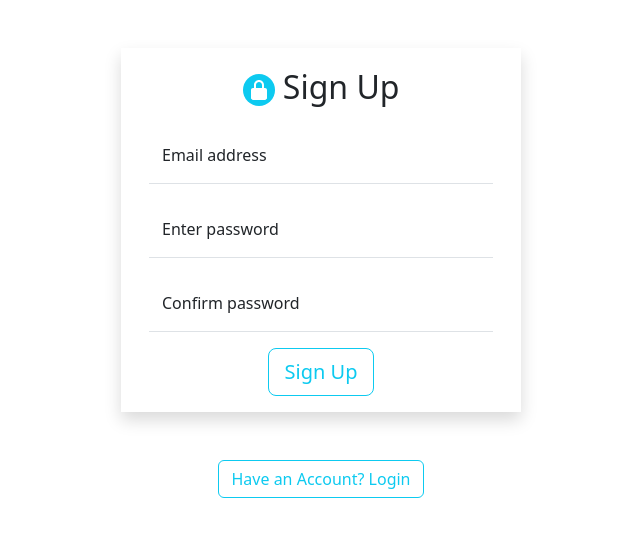
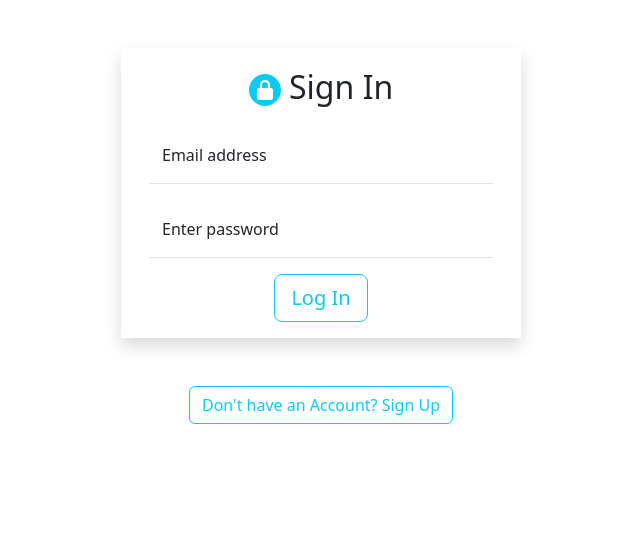
Before and after one commit to swapnilbhakare/Mail-Box-Client, a React (Create React App) app: page / in a window 1280 px wide. Shown: the top 536 px of the page, without its empty margins (319-959 px from the left). Built offline with nearby package versions, Linux system fonts and the light colour scheme.

Commit message:
Login Screen done

```diff
--- a/src/App.js
+++ b/src/App.js
@@ -2,12 +2,20 @@ import './App.css';
 import { Button } from 'react-bootstrap';
 import Authentication from './Components/Auth/Authentication';
 import { Route, Routes } from 'react-router-dom';
-
+import Home from './Components/Pages/Home'
+import { useSelector } from 'react-redux';
 function App() {
+  const isLoggedIn = useSelector((state)=>state.authentication.isLoggedIn)
   return (
     <div className="App">
+      <Routes>
 
-      <Authentication/>
+
+       <Route path="/" element={<Authentication />} />
+       {isLoggedIn && (
+ <Route path="/home" element={<Home />} />
+       )}
+        </Routes>
 
     </div>
   );
--- a/src/Components/Auth/Authentication.js
+++ b/src/Components/Auth/Authentication.js
@@ -1,87 +1,195 @@
 import React, { useRef, useState } from "react";
 import { toast } from "react-toastify";
 import "react-toastify/dist/ReactToastify.css";
-import { Col, Form, Row, Button, FloatingLabel, Container } from "react-bootstrap";
+import {
+  Col,
+  Form,
+  Row,
+  Button,
+  FloatingLabel,
+  Container,
+} from "react-bootstrap";
 import { BiSolidLockAlt } from "react-icons/bi";
-import styleshhet from './Authentication.module.css'
-
-
+import styleshhet from "./Authentication.module.css";
+import { useNavigate } from "react-router-dom";
+import { login } from "../../Store/auth-slice";
 import { useDispatch } from "react-redux";
 // AIzaSyBSRUpGLF7ibaidLOQigcjjDfdz-vXDTsU
 
-
 const Authentication = () => {
-
+  const navigate = useNavigate();
   const emailInputRef = useRef();
   const passwordInputRef = useRef();
   const confirmPasswordInputRef = useRef();
   const [isLogin, setIsLogin] = useState(true);
+  const dispatch = useDispatch();
 
- const submitHandler =(event)=>{
-  event.preventDefault()
-  const enterdEmail = emailInputRef.current.value
-  const enterdPassword = passwordInputRef.current.value
-  const enterdConfirmPassword = confirmPasswordInputRef.current.value
+  const switchAuthModeHandler = () => {
+    setIsLogin((prevState) => !prevState);
+  };
 
-  let errorMessage
-    let url= "https://identitytoolkit.googleapis.com/v1/accounts:signUp?key=AIzaSyBSRUpGLF7ibaidLOQigcjjDfdz-vXDTsU"
+  const submitHandler = async (event) => {
+    event.preventDefault();
+    const enterdEmail = emailInputRef.current.value;
+    const enterdPassword = passwordInputRef.current.value;
+    const enterdConfirmPassword = !isLogin
+      ? confirmPasswordInputRef.current.value
+      : null;
 
-  if(enterdEmail && enterdPassword && enterdConfirmPassword){
-    if(enterdPassword !== enterdConfirmPassword){
-      alert("Please check Password")
+    let url;
+    if (!isLogin && enterdPassword !== enterdConfirmPassword) {
+      toast.error("Passwords did not match", {
+        position: "top-right",
+        autoClose: 2000,
+        hideProgressBar: false,
+        closeOnClick: true,
+        pauseOnHover: false,
+        draggable: true,
+        progress: undefined,
+      });
 
-    }else{
-        fetch(url,{
-          method:"POST",
-          body:JSON.stringify({
-            email:enterdEmail,
-            password:enterdPassword,
-            confirmPassword:enterdConfirmPassword,
-            returnSecureToken:true
+      return;
+    }
+    if (isLogin) {
+      url =
+        "https://identitytoolkit.googleapis.com/v1/accounts:signInWithPassword?key=AIzaSyBSRUpGLF7ibaidLOQigcjjDfdz-vXDTsU";
+    } else {
+      url =
+        "https://identitytoolkit.googleapis.com/v1/accounts:signUp?key=AIzaSyBSRUpGLF7ibaidLOQigcjjDfdz-vXDTsU";
+    }
+    try {
+      const response = await fetch(url, {
+        method: "POST",
+        body: JSON.stringify({
+          email: enterdEmail,
+          password: enterdPassword,
+          returnSecureToken: true,
         }),
-          headers:{
+        headers: {
           "Content-Type": "application/json",
+        },
+      });
+      if (response.ok) {
+        const data = await response.json();
+        const idToken = data.idToken;
+        const userId = data.email;
+        dispatch(login({ idToken, userId }));
+        if (isLogin) {
+          toast.success("User has successfully signed in", {
+            position: "top-right",
+            autoClose: 2000,
+            hideProgressBar: false,
+            closeOnClick: true,
+            pauseOnHover: false,
+            draggable: true,
+            progress: undefined,
+          });
+
+          navigate("/home");
+        } else {
+          // navigate("/verification");
+          toast.success("User has successfully signed up", {
+            position: "top-right",
+            autoClose: 2000,
+            hideProgressBar: false,
+            closeOnClick: true,
+            pauseOnHover: false,
+            draggable: true,
+            progress: undefined,
+          });
         }
-        }).then((res)=>{
-          if(res.ok){
-            return res.json()
-          }else{
-            return res.json().then((data)=>{
-              errorMessage = "Authentication Failed !"
-              throw new Error(errorMessage)
-            })
+        if (!isLogin) {
+          confirmPasswordInputRef.current.value = "";
         }
-        }).then((data)=>{
-          console.log(data)
-          console.log('signed up successfully')
-        }).catch((err)=>{
-          alert(err.message)
-        })
+        emailInputRef.current.value = "";
+        passwordInputRef.current.value = "";
+      } else {
+        const data = await response.json();
+        if (isLogin) {
+          if (data.error.message === "EMAIL_NOT_FOUND") {
+            toast.error("User not found.", {
+              position: "top-right",
+              autoClose: 2000,
+              hideProgressBar: false,
+              closeOnClick: true,
+              pauseOnHover: false,
+              draggable: true,
+              progress: undefined,
+            });
+          } else if (data.error.message === "INVALID_PASSWORD") {
+            toast.error("Invalid password.", {
+              position: "top-right",
+              autoClose: 2000,
+              hideProgressBar: false,
+              closeOnClick: true,
+              pauseOnHover: false,
+              draggable: true,
+              progress: undefined,
+            });
+          } else {
+            toast.error("Login Failed!", {
+              position: "top-right",
+              autoClose: 2000,
+              hideProgressBar: false,
+              closeOnClick: true,
+              pauseOnHover: false,
+              draggable: true,
+              progress: undefined,
+            });
           }
-
-
-  }else{
-    alert("Please enter valid details")
+        } else {
+          if (data.error.message === "EMAIL_EXISTS") {
+            toast.error("User already exists.", {
+              position: "top-right",
+              autoClose: 2000,
+              hideProgressBar: false,
+              closeOnClick: true,
+              pauseOnHover: false,
+              draggable: true,
+              progress: undefined,
+            });
+          } else {
+            toast.error("Sign-up Failed!", {
+              position: "top-right",
+              autoClose: 2000,
+              hideProgressBar: false,
+              closeOnClick: true,
+              pauseOnHover: false,
+              draggable: true,
+              progress: undefined,
+            });
           }
         }
-
-
-
+      }
+    } catch (error) {
+      console.error(error);
+      toast.error("An error occurred. Please try again later.", {
+        position: "top-right",
+        autoClose: 2000,
+        hideProgressBar: false,
+        closeOnClick: true,
+        pauseOnHover: false,
+        draggable: true,
+        progress: undefined,
+      });
+    }
+  };
 
   return (
     <Container>
       <Form onSubmit={submitHandler}>
-
-
-
-      <Row  className="d-flex p-3  flex-column shadow align-items-center mx-auto mt-5" style={{width:"400px"}}>
+        <Row
+          className="d-flex p-3  flex-column shadow align-items-center mx-auto mt-5"
+          style={{ width: "400px" }}
+        >
           <Col>
             <h2 className="p-1 mb-3 center">
-            <BiSolidLockAlt   className="rounded-circle p-1 text-white bg-info" /> Sign Up
+              <BiSolidLockAlt className="rounded-circle p-1 text-white bg-info" />{" "}
+              {isLogin ? "Sign In" : "Sign Up"}
             </h2>
           </Col>
 
-        <Col >
+          <Col>
             <Form.Group>
               <FloatingLabel
                 controlId="floatingInput"
@@ -89,7 +197,7 @@ const Authentication = () => {
                 className="mb-3"
               >
                 <Form.Control
-                className={`${styleshhet['form-control']} border-0 border-bottom rounded-0 `}
+                  className={`${styleshhet["form-control"]} border-0 border-bottom rounded-0 `}
                   type="email"
                   placeholder="Enter Email"
                   ref={emailInputRef}
@@ -105,7 +213,7 @@ const Authentication = () => {
                 className="mb-3"
               >
                 <Form.Control
-                className={` ${styleshhet['form-control']} border-0 border-bottom rounded-0 `}
+                  className={` ${styleshhet["form-control"]} border-0 border-bottom rounded-0 `}
                   type="password"
                   placeholder="Enter password"
                   ref={passwordInputRef}
@@ -113,7 +221,7 @@ const Authentication = () => {
                 />
               </FloatingLabel>
             </Form.Group>
-
+            {!isLogin && (
               <Form.Group>
                 <FloatingLabel
                   controlId="floatingInput"
@@ -121,7 +229,7 @@ const Authentication = () => {
                   className="mb-3"
                 >
                   <Form.Control
-                className={` ${styleshhet['form-control']} border-0 border-bottom rounded-0 `}
+                    className={` ${styleshhet["form-control"]} border-0 border-bottom rounded-0 `}
                     type="password"
                     placeholder="Confirm password"
                     ref={confirmPasswordInputRef}
@@ -129,21 +237,34 @@ const Authentication = () => {
                   />
                 </FloatingLabel>
               </Form.Group>
-
+            )}
             <Form.Group>
-            <Button variant="outline-info" size="lg" className={styleshhet['submit-btn']} type="submit">Sign Up</Button>
+              <Button
+                variant="outline-info"
+                size="lg"
+                className={styleshhet["submit-btn"]}
+                type="submit"
+              >
+                {isLogin ? "Log In" : "Create an Account"}
+              </Button>
             </Form.Group>
 
             {/* <Form.Group as={Col}>
             <Button> Forget Password ?</Button>
           </Form.Group> */}
-
           </Col>
         </Row>
-
       </Form>
-    <Button type="button" variant="outline-info"  className={`${styleshhet['button']} mt-5`}>Have an Account? Login</Button>
-
+      <Button
+        type="button"
+        onClick={switchAuthModeHandler}
+        variant="outline-info"
+        className={`${styleshhet["button"]} mt-5`}
+      >
+        {isLogin
+          ? "Don't have an Account? Sign Up"
+          : "Have an Account? sign in"}
+      </Button>
     </Container>
   );
 };
--- /dev/null
+++ b/src/Components/Pages/Home.js
@@ -0,0 +1,9 @@
+import React from 'react'
+
+const Home = () => {
+  return (
+    <div>Welcome to your mail box</div>
+  )
+}
+
+export default Home
--- /dev/null
+++ b/src/Store/auth-slice.js
@@ -0,0 +1,29 @@
+import { createSlice } from "@reduxjs/toolkit";
+
+const idToken = localStorage.getItem("token")
+const userId = localStorage.getItem("email")
+const isLoggedIn = !!idToken;
+const initialState={
+    isLoggedIn:isLoggedIn,
+    idToken:idToken,
+    userId:userId,
+
+}
+const authSlice = createSlice({
+    name:"authentication",
+    initialState,
+    reducers:{
+        login(state,action){
+            state.idToken = action.payload.idToken;
+            state.userId = action.payload.userId;
+            state.emailVerified= action.payload.emailVerified
+            state.isLoggedIn = true;
+            localStorage.setItem("email", action.payload.userId);
+            localStorage.setItem("token", action.payload.idToken);
+
+        }
+    }
+
+})
+export const {login}= authSlice.actions
+export default authSlice.reducer
--- /dev/null
+++ b/src/Store/store.js
@@ -0,0 +1,10 @@
+import { configureStore } from "@reduxjs/toolkit";
+import AuthReducer from './auth-slice'
+
+const store = configureStore({
+    reducer:{
+        authentication:AuthReducer
+
+    }
+})
+export default store
--- a/src/index.js
+++ b/src/index.js
@@ -1,20 +1,25 @@
-import React from 'react';
-import ReactDOM from 'react-dom/client';
-import './index.css';
-import App from './App';
-import reportWebVitals from './reportWebVitals';
+import React from "react";
+import ReactDOM from "react-dom/client";
+import "./index.css";
+import App from "./App";
+import reportWebVitals from "./reportWebVitals";
 // react Boostrap config
-import { ToastContainer } from 'react-toastify';
-import '../node_modules/react-bootstrap/dist/react-bootstrap'
-import 'bootstrap/dist/css/bootstrap.min.css';
-import { BrowserRouter } from 'react-router-dom';
-const root = ReactDOM.createRoot(document.getElementById('root'));
+import "../node_modules/react-bootstrap/dist/react-bootstrap";
+import "bootstrap/dist/css/bootstrap.min.css";
+import { BrowserRouter } from "react-router-dom";
+import { Provider } from "react-redux";
+import { ToastContainer } from "react-toastify";
+import store  from "./Store/store";
+const root = ReactDOM.createRoot(document.getElementById("root"));
+
 root.render(
   <React.StrictMode>
- <BrowserRouter>
- <ToastContainer />
- <App />
- </BrowserRouter>
+    <Provider store={store}>
+      <ToastContainer />
+      <BrowserRouter>
+        <App />
+      </BrowserRouter>
+    </Provider>
   </React.StrictMode>
 );
 
```
Also changed, not shown: 2 other files (tests, documents, lock files or other folders). Lines whose indentation alone changed are shown as unchanged.
